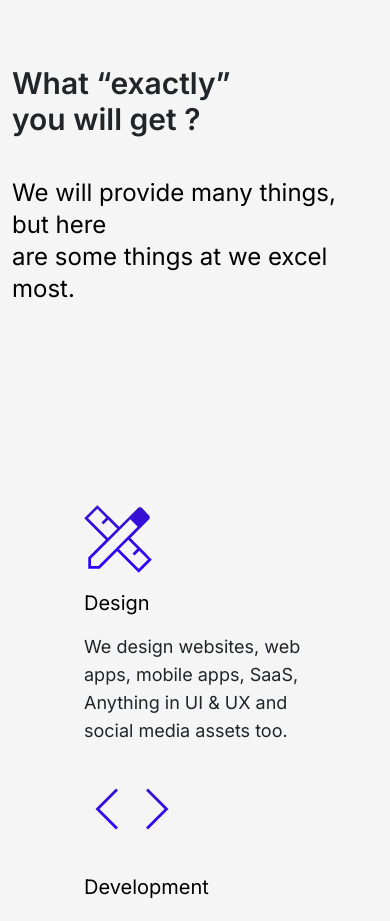
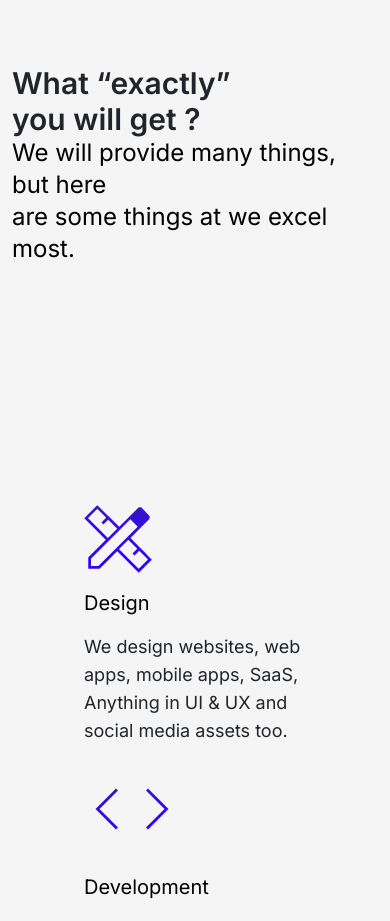
Before and after one commit to venilsutariya/portals, a Next.js app: page / in a window 390 px wide. Shown: the part 6380-7301 px from the top of the page. Built offline with nearby package versions, Linux system fonts and the light colour scheme.

Commit message:
add code

```diff
--- a/components/customUi/WhatYouGet.tsx
+++ b/components/customUi/WhatYouGet.tsx
@@ -8,8 +8,8 @@ const WhatYouGet = () => {
                         you will get ?
                     </div>
                 </div>
-                <div className=" col flex lg:justify-end w-full">
-                    <div className=" text-2xl text-black lg:flex lg:flex-col mt-10 lg:mt-0">
+                <div className=" col flex lg:justify-end w-full mb-10 lg:mb-0">
+                    <div className=" text-2xl text-black lg:flex lg:flex-col">
                         <div className="">We will provide many things, but here</div>
                         <div className="">are some things at we excel most.</div>
                     </div>
```
